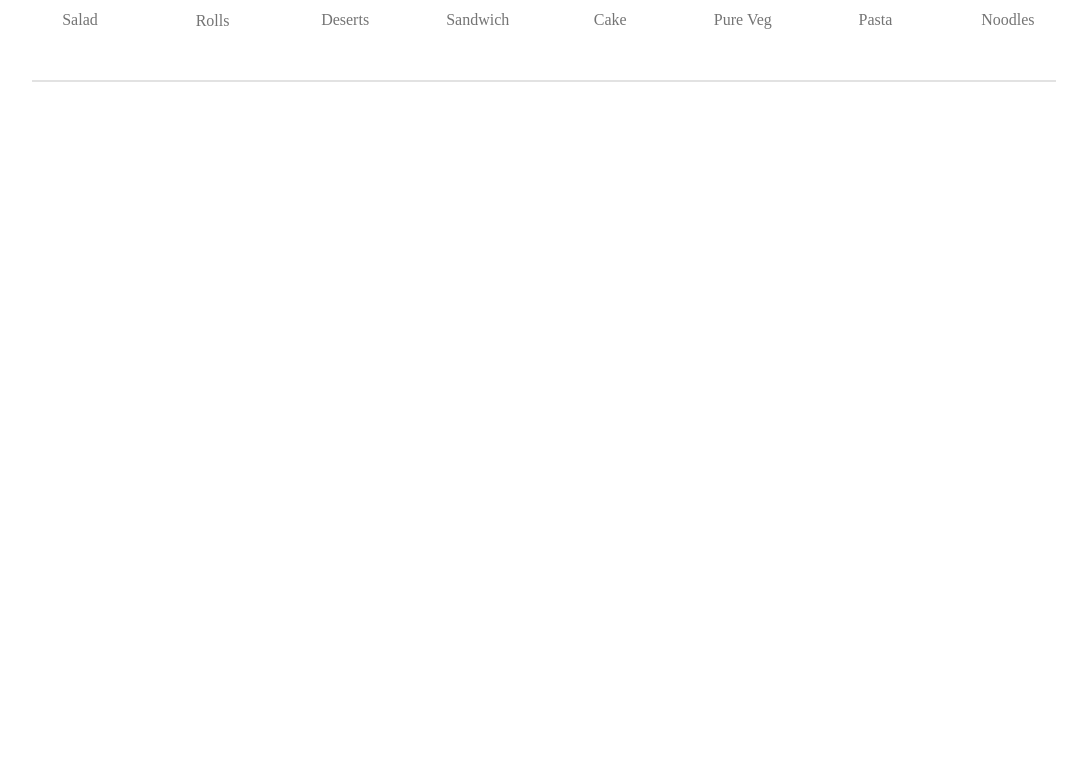
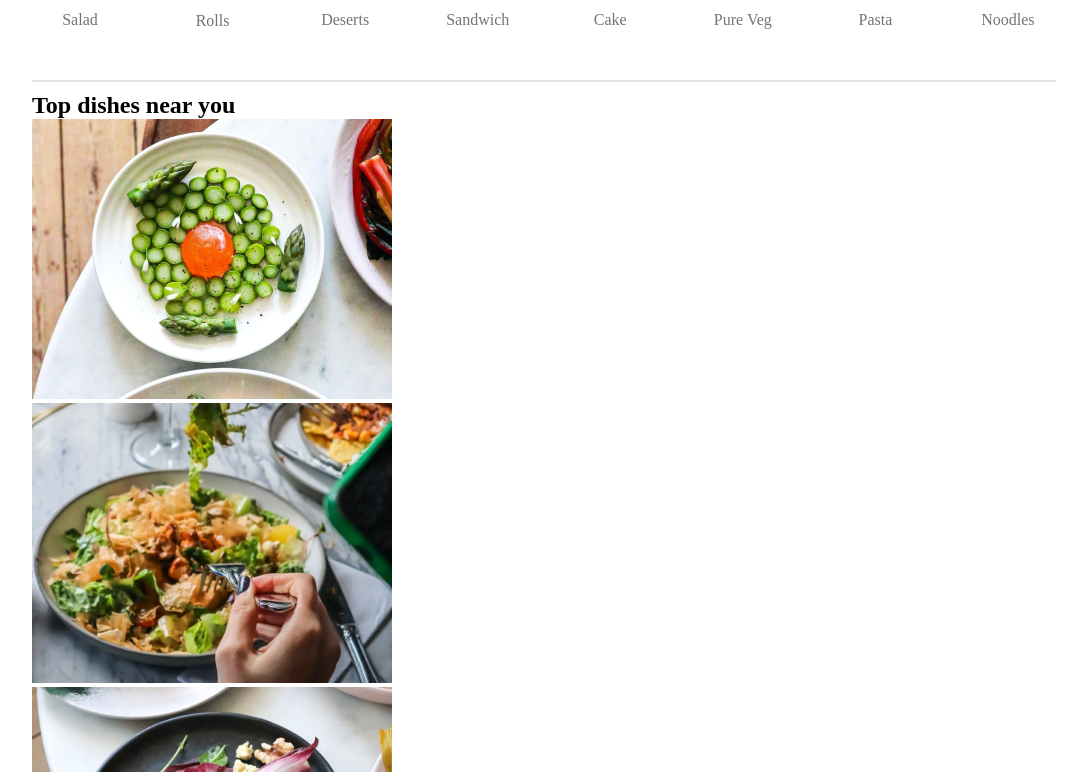
Before and after one commit to Esther6maina/Food-Del, a React (Vite) app in the folder frontend/: page / in a window 1280 px wide. Shown: the part 808-1580 px from the top of the page, without its empty margins (96-1183 px from the left). Before the commit the page ends 900 px from the top, so only its background shows below. Built offline with nearby package versions, Linux system fonts and the light colour scheme.

Commit message:
Added FoodDisplay component and category filtering

```diff
--- /dev/null
+++ b/frontend/src/Context/StoreContext.jsx
@@ -0,0 +1,18 @@
+import { createContext } from "react"
+import { food_list } from "../assets/assets"
+
+export const StoreContext = createContext(null)
+
+const StoreContextProvider = (props) => {
+
+  const contextValue = {
+    food_list
+  }
+  return (
+    <StoreContext.Provider value= {contextValue}>
+      {props.children}
+    </StoreContext.Provider>
+  )
+}
+
+export default StoreContextProvider;
--- /dev/null
+++ b/frontend/src/components/FoodDisplay/FoodDisplay.jsx
@@ -0,0 +1,24 @@
+import React, { useContext } from 'react'
+import './FoodDisplay.css'
+import { StoreContext } from '../../Context/StoreContext'
+import FoodItem from '../FoodItem/FoodItem'
+
+const FoodDisplay = ({category}) => {
+
+  const { food_list } = useContext(StoreContext)
+  return (
+    <div className='food-display' id='food-display'>
+      <h2>Top dishes near you</h2>
+      <div className="food-display-list">
+        { food_list.map((item, index) =>{
+          return <FoodItem key={index} id={item._id} name={item.name} description={item.description} price={item.price} image={item.image}/>
+
+        })}
+
+      </div>
+
+    </div>
+  )
+}
+
+export default FoodDisplay
--- /dev/null
+++ b/frontend/src/components/FoodItem/FoodItem.jsx
@@ -0,0 +1,22 @@
+import React from 'react'
+import './FoodItem.css'
+
+const FoodItem = ({id,name,price,descriptio,image}) => {
+  return (
+    <div className='food-item'>
+      <div className="food-item-img-container">
+        <img className='food-item-image' src={image} alt=''/>
+      </div>
+      <div className="food-item-info">
+        <div className="food-item-rating">
+
+        </div>
+
+      </div>
+
+
+    </div>
+  )
+}
+
+export default FoodItem
--- a/frontend/src/main.jsx
+++ b/frontend/src/main.jsx
@@ -3,10 +3,13 @@
 import App from './App.jsx'
 import './index.css'
 import { BrowserRouter } from 'react-router-dom'
+import StoreContextProvider from './Context/StoreContext.jsx'
 
 ReactDOM.createRoot(document.getElementById('root')).render(
   <BrowserRouter>
+  <StoreContextProvider>
     <App />
+  </StoreContextProvider>
   </BrowserRouter>
 
 
--- a/frontend/src/pages/Home/Home.jsx
+++ b/frontend/src/pages/Home/Home.jsx
@@ -2,6 +2,7 @@
 import './Home.css'
 import Header from '../../components/Header/Header'
 import ExploreMenu from '../../components/ExploreMenu/ExploreMenu'
+import FoodDisplay from '../../components/FoodDisplay/FoodDisplay'
 
 const Home = () => {
 
@@ -11,6 +12,7 @@
     <div>
       <Header/>
       <ExploreMenu category={category} setCategory={setCategory}/>
+      <FoodDisplay category={category}/>
     </div>
   )
 }
```
Also changed, not shown: frontend/src/components/FoodDisplay/FoodDisplay.css (added), frontend/src/components/FoodItem/FoodItem.css (added).
